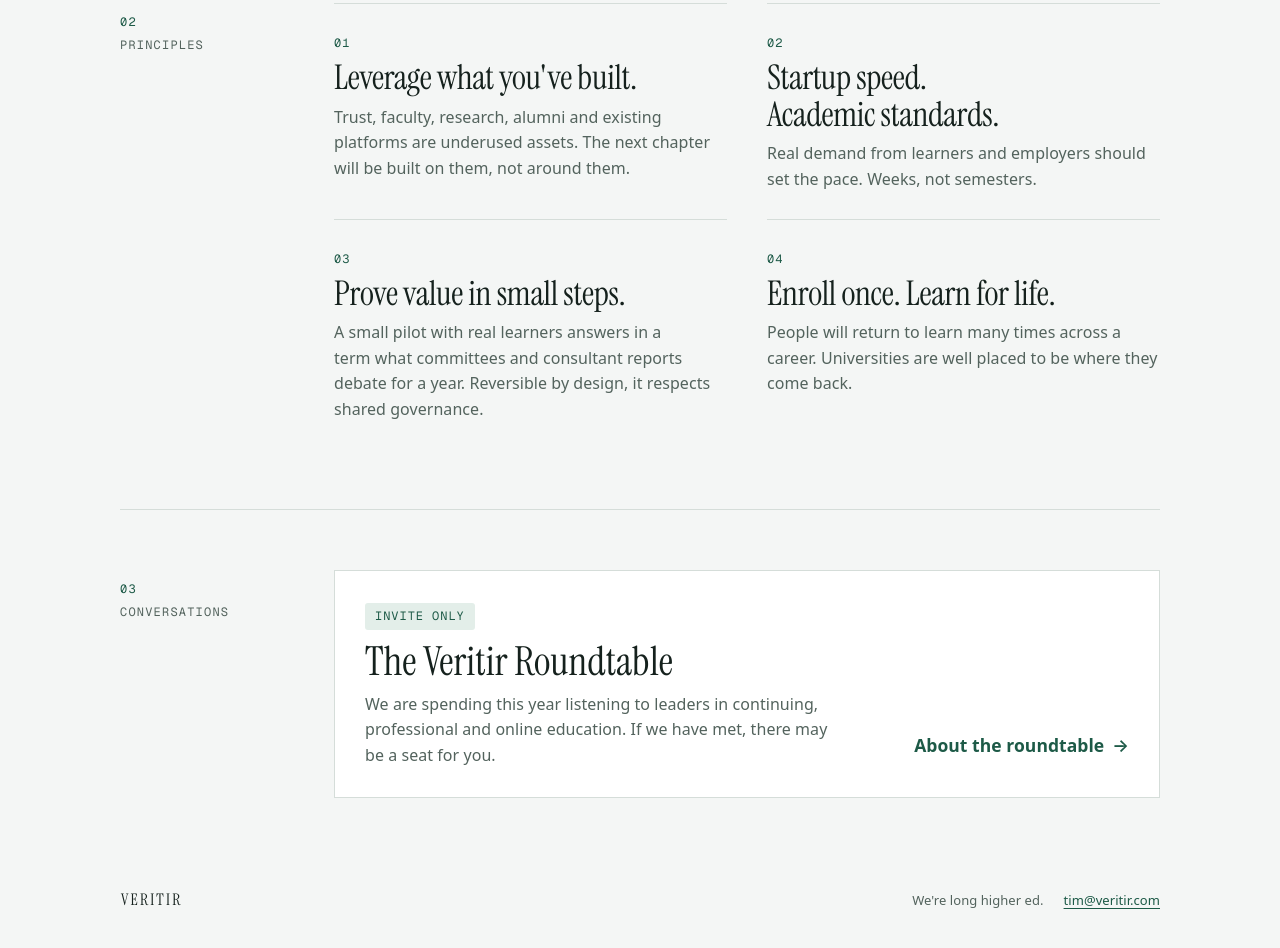
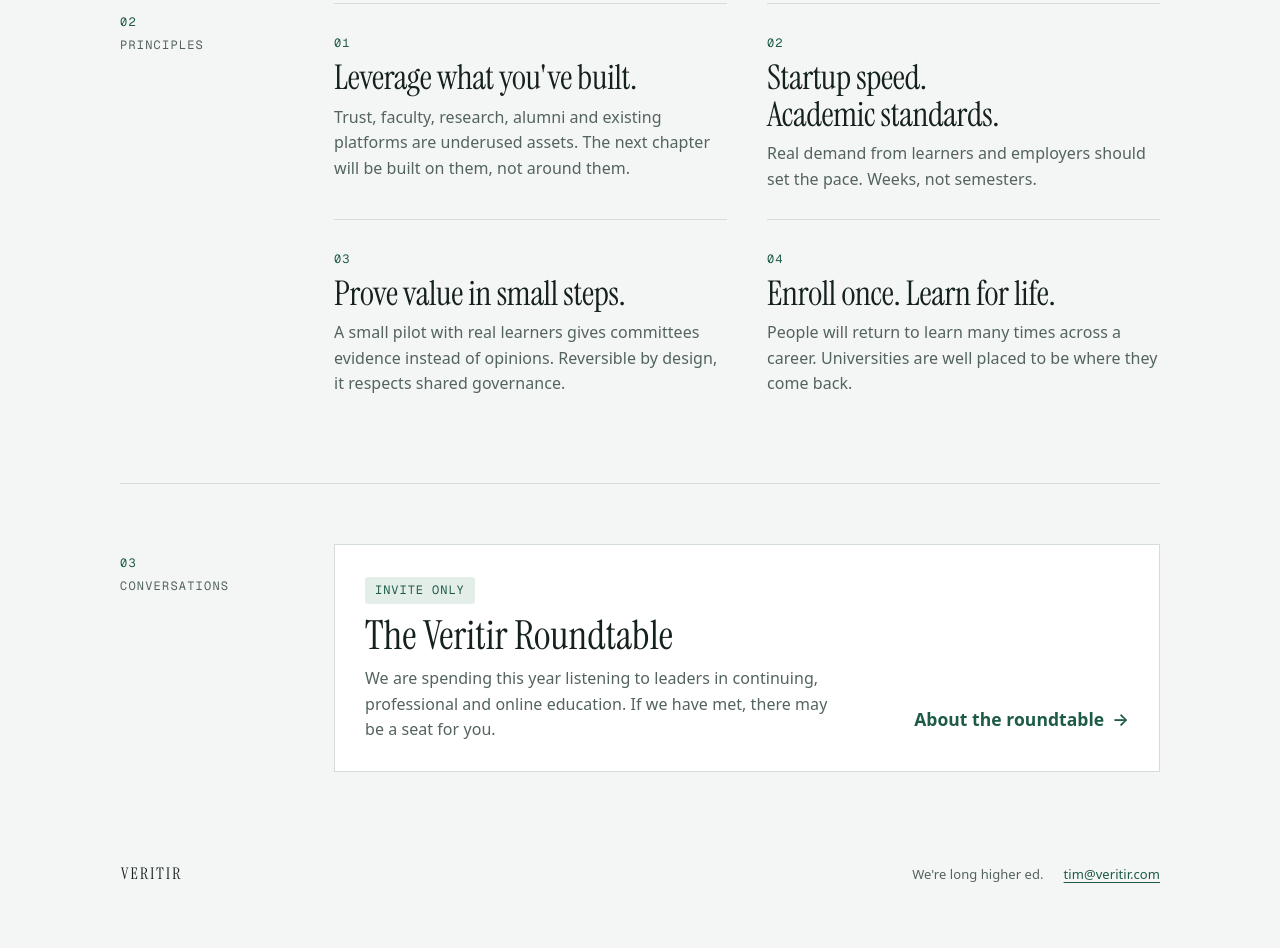
Before and after one commit to timfong888/veritir-website, an Astro site: page / in a window 1280 px wide. Shown: the part 1725-2673 px from the top of the page. Built offline with nearby package versions, Linux system fonts and the light colour scheme; Astro itself is replaced by a stand-in of ours.

Commit message:
Principle 03: pilots give committees evidence
Co-Authored-By: Claude Opus 5.5 <noreply@anthropic.com>
Claude-Session: https://claude.ai/code/session_01SSvY6FHVAMDzF41FkU8ttq

```diff
--- a/src/data/pages/home.mdx
+++ b/src/data/pages/home.mdx
@@ -29,7 +29,7 @@ import RailSection from '../../components/RailSection.astro';
   <ol class="principles">
     <li><span class="n">01</span><h3>Leverage what you've built.</h3><p>Trust, faculty, research, alumni and existing platforms are underused assets. The next chapter will be built on them, not around them.</p></li>
     <li><span class="n">02</span><h3>Startup speed. Academic standards.</h3><p>Real demand from learners and employers should set the pace. Weeks, not semesters.</p></li>
-    <li><span class="n">03</span><h3>Prove value in small steps.</h3><p>A small pilot with real learners answers in a term what committees and consultant reports debate for a year. Reversible by design, it respects shared governance.</p></li>
+    <li><span class="n">03</span><h3>Prove value in small steps.</h3><p>A small pilot with real learners gives committees evidence instead of opinions. Reversible by design, it respects shared governance.</p></li>
     <li><span class="n">04</span><h3>Enroll once. Learn for life.</h3><p>People will return to learn many times across a career. Universities are well placed to be where they come back.</p></li>
   </ol>
 </RailSection>
```
